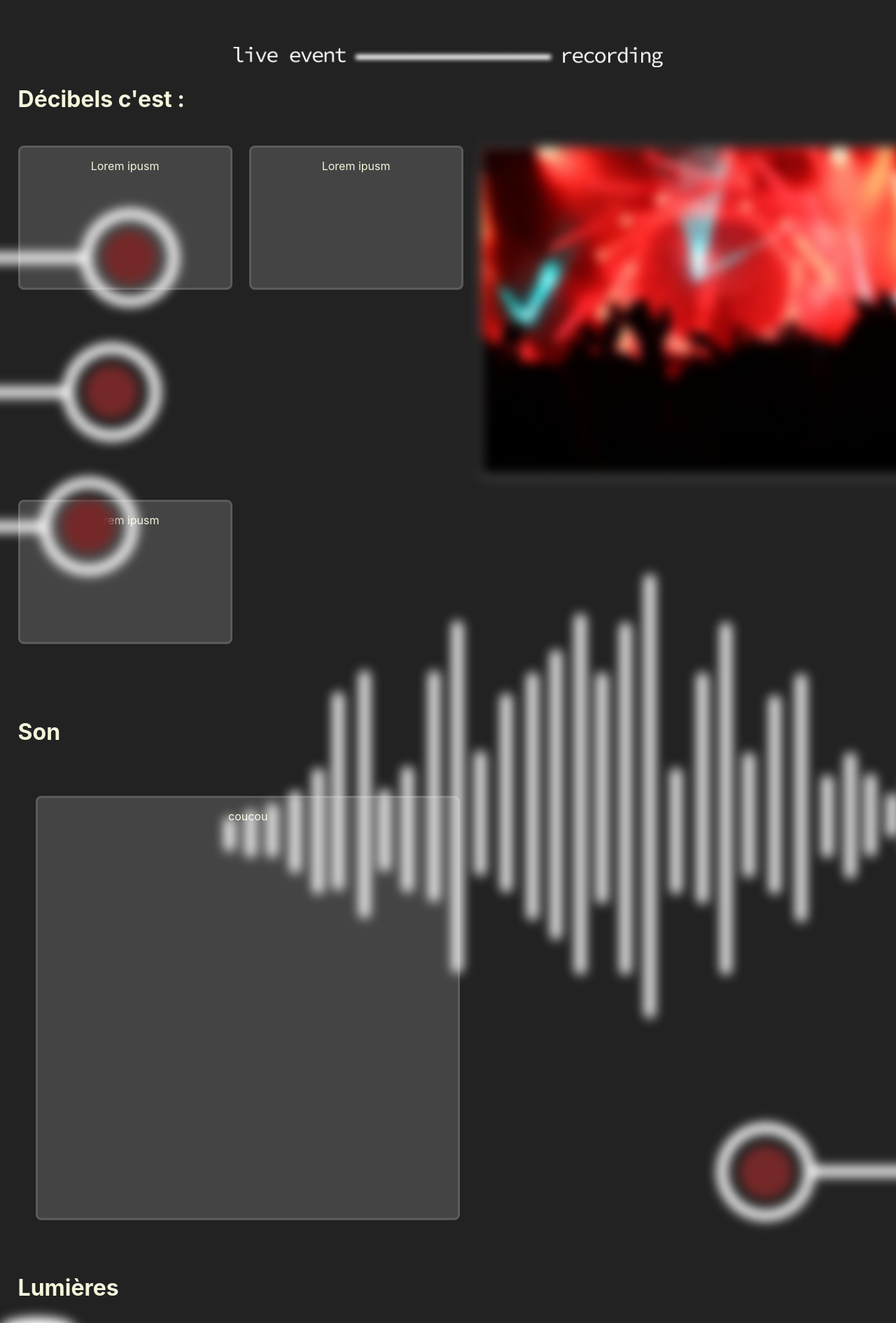
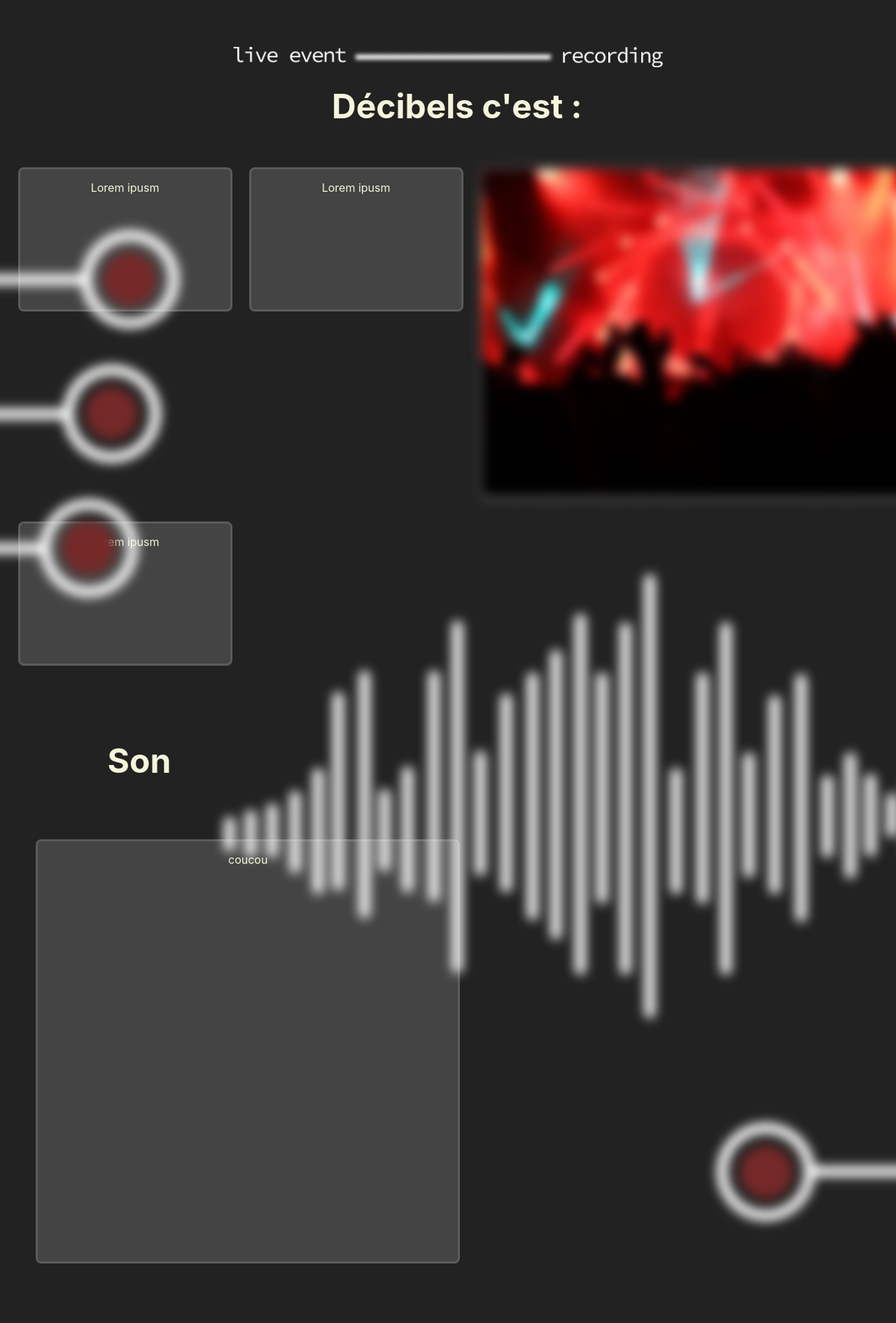
Before and after one commit to Decibels-UTC/website, a React (Create React App) app: page / in a window 1280 px wide. Shown: the part 700-2590 px from the top of the page at 70% size. Built offline with nearby package versions, Linux system fonts and the light colour scheme.

Commit message:
css advanced

```diff
--- a/src/components/Desc.jsx
+++ b/src/components/Desc.jsx
@@ -7,7 +7,7 @@ function Desc() {
   return (
       <>
           <div className="page-desc" >
-              <h1 className={"title"}>Décibels c'est : </h1>
+              <h1 className={"title desc-title"}>Décibels c'est : </h1>
           </div>
           <div className={"container-items"}>
               <img src={item1} className={"item1-first items"} />
--- a/src/components/Lights.jsx
+++ b/src/components/Lights.jsx
@@ -7,7 +7,7 @@ import '../style/Lights.css';
 function Lights(){
     return(
         <>
-            <h1 className={"title"} >Lumières</h1>
+            <h1 className={"title title-lights"} >Lumières</h1>
             <div className={"text-middle text-middle-light"} >
                 <Container height={600} width={600} text={"coucou"}/>
             </div>
--- a/src/components/Son.jsx
+++ b/src/components/Son.jsx
@@ -8,7 +8,7 @@ import '../style/Son.css'
 function Son(){
     return(
         <div className="page-son">
-            <h1 className={"title"}>Son</h1>
+            <h1 className={"title son-title"}>Son</h1>
             <div className={"text-middle"}>
                 <Container height={600} width={600} text={"coucou"}/>
             </div>
--- a/src/style/App.css
+++ b/src/style/App.css
@@ -32,7 +32,7 @@ body{
 }
 
 .title{
-  font-size: xx-large;
+  font-size: xxx-large;
   margin-top: 2%;
   margin-left: 2%;
 }
--- a/src/style/Desc.css
+++ b/src/style/Desc.css
@@ -1,3 +1,7 @@
+.page-desc{
+    text-align: center;
+}
+
 .items{
     position: absolute;
     transform: rotate(-90deg);
--- a/src/style/Footer.css
+++ b/src/style/Footer.css
@@ -1,5 +1,6 @@
 .wrapper {
-    background-color: #161616;
+    background-image: url("../ressources/footer-background.png");
+    background-position: 50% 50%;
     position: absolute;
     bottom: -370vmin;
     left: 0;
@@ -32,10 +33,12 @@
     font-weight: bolder;
 }
 
-
-
-
-
+.footer-title{
+    margin-left: auto;
+    margin-right: auto;
+    font-weight: bolder;
+    font-size: x-large;
+}
 
 
 
@@ -47,18 +50,11 @@
     align-items: center;
     width: 40%;
     height: auto;
-    margin-left: 19%;
+    margin-left: 20%;
     margin-right: auto;
 }
 
 .subwrapper1 > div {
-    margin-left: auto;
-    margin-right: auto;
-}
-
-
-
-.footer-title{
     margin-left: auto;
     margin-right: auto;
 }
--- a/src/style/Lights.css
+++ b/src/style/Lights.css
@@ -1,3 +1,8 @@
+.title-lights{
+    text-align: right;
+    padding-right: 15%;
+}
+
 .item3-light{
     position: absolute;
     width: 60%;
--- a/src/style/Son.css
+++ b/src/style/Son.css
@@ -1,3 +1,8 @@
+.son-title{
+    padding-left: 10%;
+}
+
+
 .item{
     z-index: 0;
     filter : blur(0.5rem);
```
Also changed, not shown: src/ressources/footer-background.png (added).
